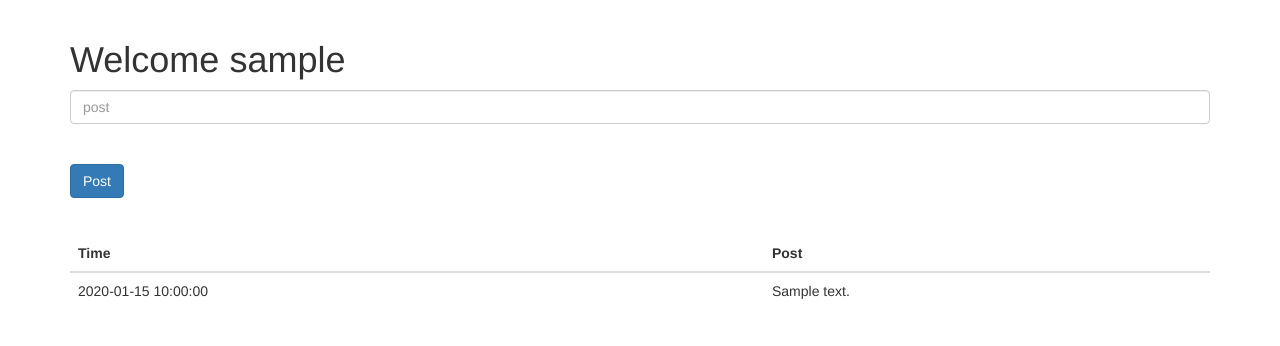
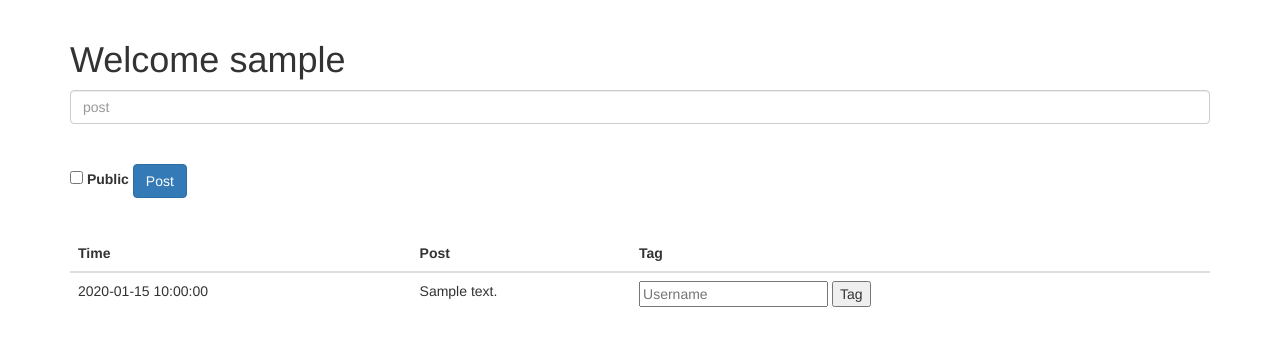
Before and after one commit to hwwc518/PriCoSha, a Flask app: page /dashboard in a window 1280 px wide. Shown: the part 52-398 px from the top of the page. Run offline with Flask 2, Linux system fonts and the light colour scheme; the visitor is signed in with stand-in values (Sample User, id 1); tables that the repository leaves empty hold one stand-in row (values such as "Sample post"); some libraries are stand-ins or nearby versions.

Commit message:
updated group

```diff
--- a/app.py
+++ b/app.py
@@ -1,6 +1,6 @@
 from flask import Flask, flash, app, request, session, render_template, url_for,\
 logging, redirect
-from flask_mysqldb import MySQL
+# from flask_mysqldb import MySQL
 from wtforms import Form, StringField, TextAreaField, PasswordField, validators
 from passlib.hash import sha256_crypt
 from functools import wraps
@@ -9,14 +9,22 @@ import pymysql.cursors
 
 app = Flask(__name__)
 
+# hoyin and ashley
+# conn = pymysql.connect(host='localhost',
+#                        user='root',
+#                        password='root',
+#                        port=8889,
+#                        db='pricosha1',
+#                        charset='utf8mb4',
+#                        cursorclass=pymysql.cursors.DictCursor)
+
+# hui
 conn = pymysql.connect(host='localhost',
                        user='root',
-                       password='root',
-                       port=8889,
+                       password='password',
                        db='Pricosha',
                        charset='utf8mb4',
                        cursorclass=pymysql.cursors.DictCursor)
-
 
 # timeout function
 @app.before_request
@@ -32,6 +40,8 @@ def index():
     # if not session.get('logged_in'):
     #     return render_template('login.html')
     # else:
+    if 'logged_in' in session:
+        return redirect(url_for('dashboard'))
     return render_template('home.html')
 
 class RegisterForm(Form):
@@ -153,7 +163,7 @@ def logout():
 def dashboard():
     username = session['username']
     cursor = conn.cursor()
-    query = 'SELECT timest, content_name FROM Content WHERE username = %s ORDER BY\
+    query = 'SELECT timest, content_name, id FROM Content WHERE username = %s ORDER BY\
     timest DESC'
     cursor.execute(query, (username))
     data = cursor.fetchall()
@@ -169,9 +179,9 @@ def send_friend_request():
     username_creator = request.form['username_creator']
 
     cur = conn.cursor()
-    query = "SELECT * FROM Member WHERE username = %s && group_name = %s"
-    cur.execute(query, (username, group_name))
-    data = cur.fetchone()
+    query = "SELECT * FROM Person WHERE username = %s && group_name = %s"
+    cursor.execute(query, (username, group_name))
+    data = cursor.fetchone()
     #error = None
 
     if (data):
@@ -180,7 +190,7 @@ def send_friend_request():
         return render_template('addfriend.html')
         #return render_template('addfriend.html', error = error)
     else:
-        query = "INSERT INTO Member VALUES(%s, %s, %s)"
+        query = "INSERT INTO Person VALUES(%s, %s, %s)"
         cur.execute(query, (username, group_name, username_creator))
         conn.commit()
         cur.close()
@@ -194,17 +204,90 @@ def addfriend():
 @app.route('/post', methods=['GET', 'POST'])
 def post():
     if 'logged_in' in session:
+        #username
         username = session['username']
         cursor = conn.cursor()
         content_name = request.form['content_name']
-        query = 'INSERT INTO Content (content_name, username) VALUES(%s, %s)'
-        cursor.execute(query, (content_name, username))
+        pub_status = True if request.form.get('public') else False
+
+        query = 'INSERT INTO Content (content_name, username, public) VALUES(%s, %s, %s)'
+        cursor.execute(query, (content_name, username, pub_status))
         conn.commit()
         cursor.close()
+
+
         return redirect(url_for('dashboard'))
     else:
         flash('Timed out, please login again', 'danger')
         return redirect(url_for('login'))
+
+#tag function
+@app.route('/tag', methods=['GET' , 'POST'])
+def tag():
+    if 'logged_in' in session:
+        #tagger is the user logged into the session
+        tagger = session['username']
+        taggee = request.form['taggee']
+        contentID = request.form['contentID']
+        print(request.form)
+
+        #select content
+        cur = conn.cursor()
+
+        #Case 1: if user is self-tagging
+        if taggee == tagger:
+            status = 1
+            print(contentID, tagger, taggee, status)
+            query = cur.execute('INSERT INTO Tag (id, username_tagger, username_taggee, status)\
+            VALUES(%s, %s, %s, %s)' , (contentID, tagger, taggee, status))
+
+            flash('You have tagged yourself in this content!')
+        #Case 2: is user is tagging someone else
+        else:
+            status = 0
+            query = cur.execute('INSERT INTO Tag (id, username_tagger, username_taggee, status)\
+            VALUES(%s, %s, %s, %s)',(contentID, tagger, taggee, status))
+
+            flash('You have tagged ' + taggee + ' in this content!')
+        conn.commit()
+        cur.close()
+        return redirect(url_for('dashboard'))
+
+    else:
+        flash('Timed out, please login again', 'danger')
+        return redirect(url_for('login'))
+
+@app.route("/tags")
+def tags():
+    username = session['username']
+    cur = conn.cursor()
+    cur.execute('SELECT username_tagger, id FROM Tag WHERE username_taggee = %s AND status = 0', username)
+    pendingTags = cur.fetchall()
+    conn.commit()
+    cur.close()
+    return render_template("tags.html", pendingTags=pendingTags)
+
+@app.route('/manageTags', methods=['GET', 'POST'])
+def manageTags():
+    taggee = session['username']
+    tagger = request.form['tagger']
+    id = request.form['id']
+    approvalStatus = request.form['approval']
+    cur = conn.cursor()
+
+    if approvalStatus == "accept":
+        cur.execute('UPDATE Tag SET status = 1 WHERE id = %s AND username_taggee = %s AND username_tagger = %s', (id, taggee, tagger))
+        flash('The tag has been approved')
+    else:
+        cur.execute('DELETE FROM Tag WHERE id = %s AND username_taggee = %s AND username_tagger = %s', (id, taggee, tagger))
+        flash('The tag has been deleted')
+
+    cur.execute('SELECT username_tagger, id FROM Tag WHERE username_taggee = %s AND status = 0', taggee)
+    pendingTags = cur.fetchall()
+
+    conn.commit()
+    cur.close()
+    return render_template("tags.html", pendingTags=pendingTags)
 
 @app.route('/creategroup')
 def creategroup():
@@ -215,7 +298,8 @@ def creategroup():
 def groups():
     if 'logged_in' in session:
         # check for create group action
-
+        #if request.form['mems']:
+        cursor = conn.cursor()
         creator = session['username']
         group_name = request.form['group_name']
         description = request.form['description']
@@ -244,11 +328,9 @@ def groups():
             val = cursor.execute(query5, mem)
             print(val)
             if (val == 1):
-                print("inside if")
                 query6 = 'INSERT INTO Member (username, group_name, username_creator) VALUES(%s, %s, %s)'
                 cursor.execute(query6, (mem, group_name, creator))
             else:
-                print("inside else")
                 invalidMems.append(mem)
 
         conn.commit()
@@ -258,7 +340,6 @@ def groups():
             error = "Following friends could not be added: "
             for mem in invalidMems:
                 error = error + str(mem) + " "
-
             flash(error)
         else:
             flash('The friend group has been successfully added!')
--- a/templates/dashboard.html
+++ b/templates/dashboard.html
@@ -5,6 +5,7 @@
         <h1>Welcome {{username}}</h1>
         <input type="text" class = "form-control" name = "content_name" placeholder="post" required/>
         </br></br>
+        <label><input type ="checkbox" name = "public" value ="public"/> Public </label>
         <input type="submit" class="btn btn-primary" value = Post />
     </form>
 
@@ -20,6 +21,7 @@
             <tr>
                 <th>Time</th>
                 <th>Post</th>
+                <th>Tag</th>
             </tr>
         </thead>
 
@@ -27,6 +29,13 @@
             <tr>
                 <td>{{line.timest}}</td>
                 <td>{{line.content_name}}</td>
+                <td>
+                    <form action="/tag" method="POST">
+                        <input type="hidden" name="contentID" value="{{line.id}}">
+                        <input type="text" name="taggee" placeholder="Username">
+                        <button type="submit">Tag</button>
+                    </form>
+                </td>
             </tr>
         {% endfor %}
     </table>
--- a/templates/login.html
+++ b/templates/login.html
@@ -5,7 +5,7 @@
 <div class="jumbotron text-center">
     <h1>Welcome to PriCoSha - Login Page!</h1>
 
-    <p class="lead">Pls log in with valid username and password!</p>
+    <p class="lead">Please log in with a valid username and password.</p>
 
     <form action="/login" method="POST">
         <div class="form-group">
```
Also changed, not shown: templates/change.html (added, +29 -0 lines), templates/tags.html (added, +23 -0 lines).
